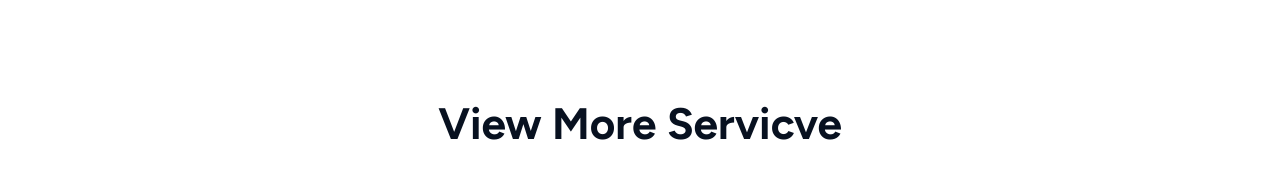
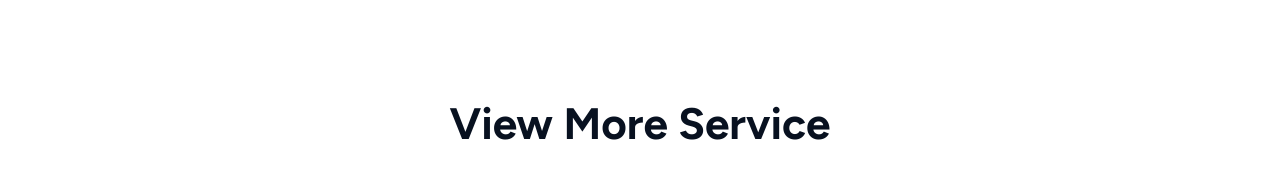
Before and after one commit to ruchit-patel/searchEnds-site, a plain HTML site: page service-details-left.html in a window 1280 px wide. Shown: the part 2580-2758 px from the top of the page. Drawn offline with Linux system fonts and the light colour scheme.

Commit message:
Spelling error on Service page

```diff
--- a/service-details-left.html
+++ b/service-details-left.html
@@ -486,7 +486,7 @@
                                 <div class="row">
                                     <div class="col-lg-6 m-auto text-center">
                                         <div class="heading1">
-                                            <h2>View More Servicve</h2>
+                                            <h2>View More Service</h2>
                                         </div>
                                     </div>
                                 </div>
```
Also changed, not shown: service-details-right.html (+1 -1 lines), service-details.html (+1 -1 lines).
